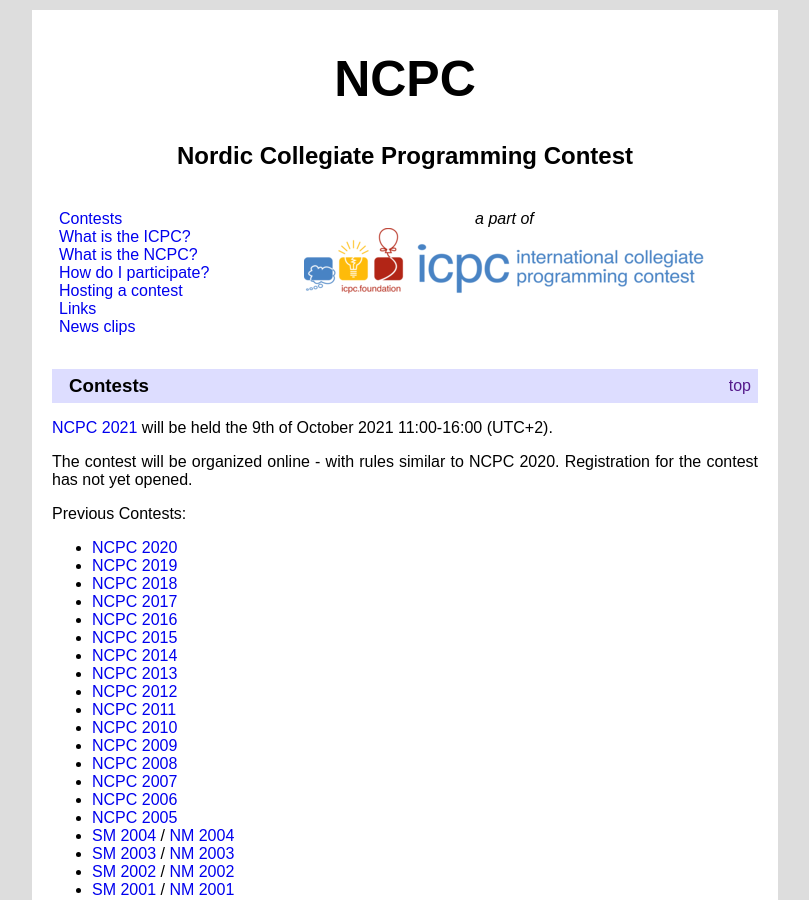
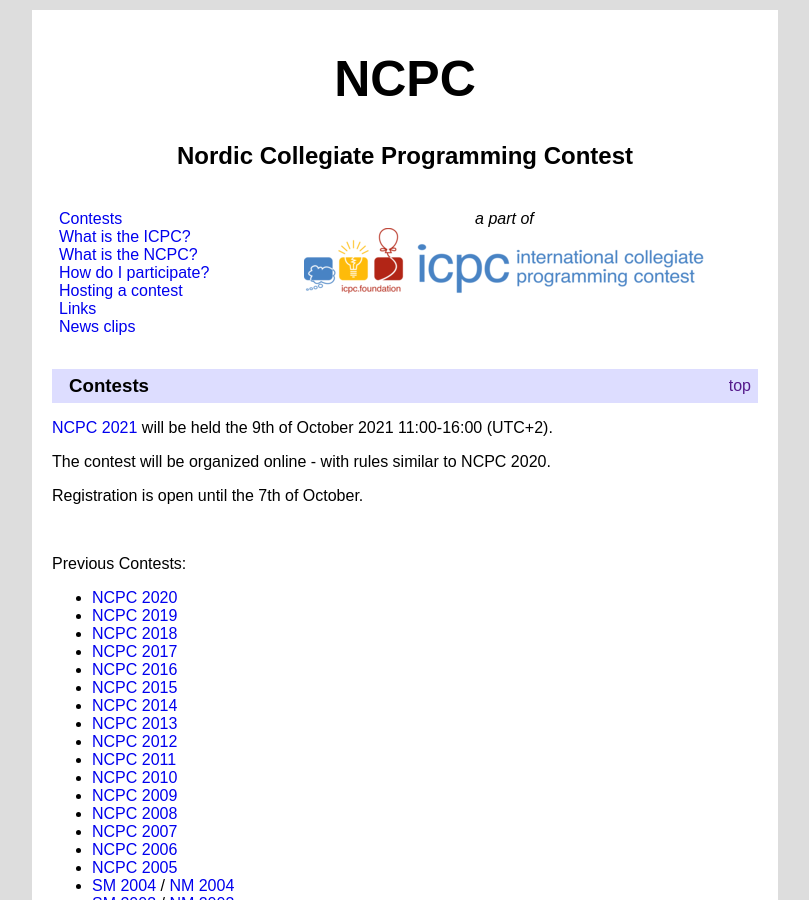
Before and after one commit to icpc/ncpc-web, a Jekyll site: the page built from index.html, in a window 1280 px wide and 900 px high. Shown: the whole window, without its empty margins (235-1044 px from the left). Built offline with Jekyll 4.4.1, drawn with Linux system fonts in a browser that asks for light colours; some of the changed text lies outside the part shown.

Commit message:
update index with correct registration info

```diff
--- a/index.html
+++ b/index.html
@@ -39,8 +39,10 @@
 </p>
 <p>
     The contest will be organized online - with rules similar to NCPC 2020.
-    Registration for the contest has not yet opened.
+</p><p>
+    Registration is open until the 7th of October.
 </p>
+<br>
 <!--
 <p>
 <a href="/ncpc2020">NCPC 2020</a> was held on the 7th of November 2020, 11-16 CET (UTC+1). </p>
```
Also changed, not shown: other parts of index.html (+1 -1 lines).
